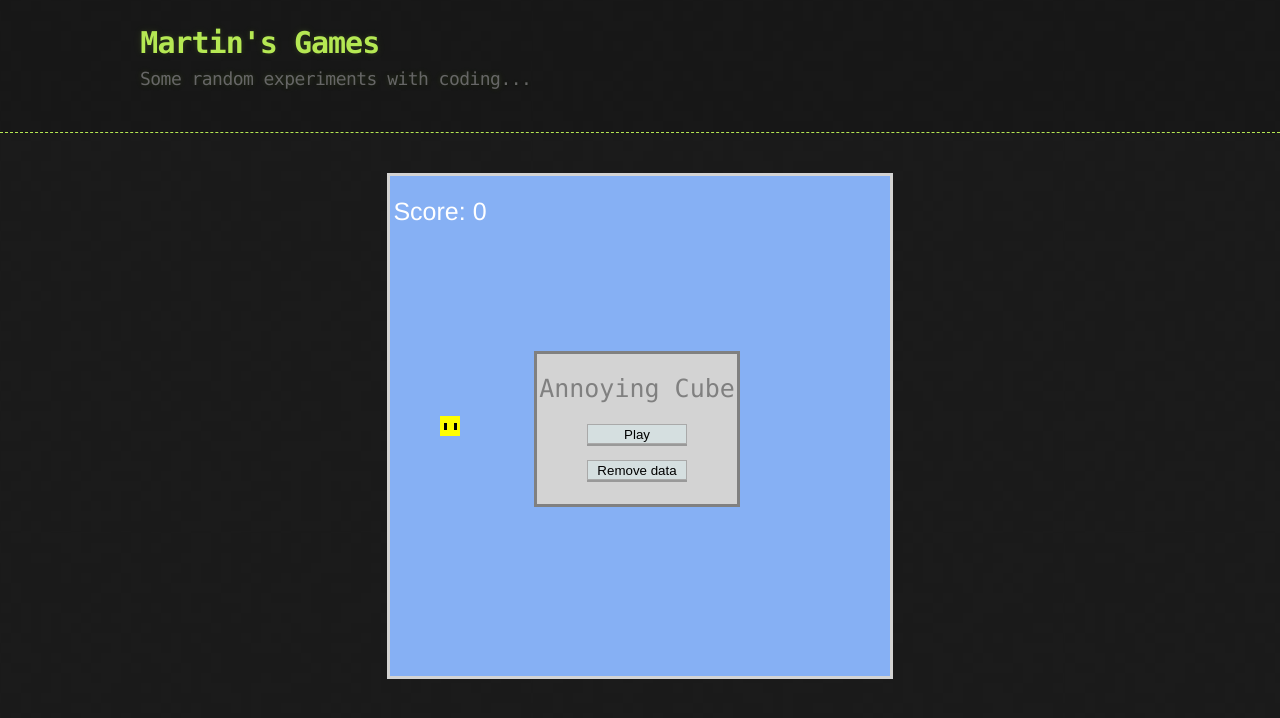
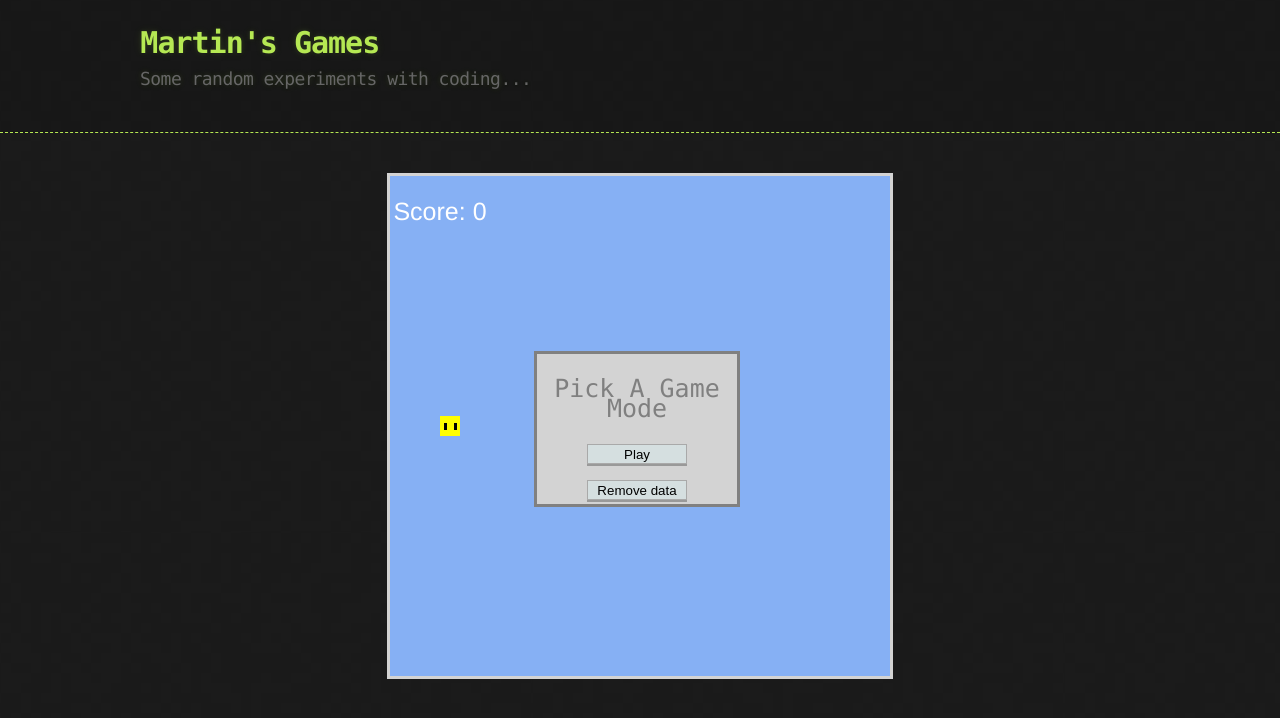
Before and after one commit to makoteo/blog, a Jekyll site: the page built from _games/flying-cube-dev/index.md, in a window 1280 px wide. Shown: the top 718 px of the page. Built offline with Jekyll 4.4.1, drawn with Linux system fonts in a browser that asks for light colours; some of the changed lines change nothing that is shown.

Commit message:
Everything working!!

```diff
--- a/_games/flying-cube-dev/game01.html
+++ b/_games/flying-cube-dev/game01.html
@@ -8,6 +8,11 @@
         </canvas>
         <div class="absolute" id="startMenu">
             <p class="centeredbig">Annoying Cube</p>
+            <p class="centered" onclick="Start()"><button>Play</button></p>
+            <p class="centered" onclick="Reload()"><button>Remove data</button></p>
+        </div>
+        <div class="absolute" id="modeMenu">
+            <p class="centeredbig">Pick A Game Mode</p>
             <p class="centered" onclick="Start()"><button>Play</button></p>
             <p class="centered" onclick="Reload()"><button>Remove data</button></p>
         </div>
--- a/_games/flying-cube-dev/game01.js
+++ b/_games/flying-cube-dev/game01.js
@@ -14,6 +14,8 @@
 var waiting = false;
 var pause = false;
 var pipesX = [];
+var speedUpTextTimer = 0;
+var speedUpTextVisible = false;
 function Player(x, y, width, height, velY){
     this.x = x;
     this.y = y;
@@ -36,8 +38,8 @@
             if(pipes.length > 0){
                 ctx.fillStyle = "red";
                 ctx.font = "15px Arial";
-                ctx.fillText("x",x + 2,y + 14);
-                ctx.fillText("x",x + width - 9,y + 14);
+                ctx.fillText("x",x + 4,y + 14);
+                ctx.fillText("x",x + width - 6,y + 14);
             }else{
                 ctx.fillStyle = "black";
                 ctx.fillRect(x + 4, y+7, 3, 7);
@@ -207,6 +209,7 @@
 
     player.draw();
     player.update();
+
     if(gameRunning == true){
         if(waiting == false) {
             frameCount++;
@@ -265,10 +268,25 @@
 
         if(frameCount % 2000 === 0) { //2000
             gameSpeed += 1;
+            speedUpTextTimer = 100;
             if(spawnRate > 40) {
                 spawnRate -= 15;
             }
             console.log("Speed up!! ");
+        }
+
+        if(speedUpTextTimer > 0){
+            speedUpTextTimer--;
+            speedUpTextVisible = true;
+        }else{
+            speedUpTextVisible = false;
+        }
+
+        if(speedUpTextVisible === true){
+            ctx.textAlign = "center";
+            ctx.fillStyle = "white";
+            ctx.font = "30px Arial";
+            ctx.fillText("SPEED UP AHEAD!!",WIDTH/2, HEIGHT/2);
         }
 
     }
@@ -284,6 +302,7 @@
         SCORE = 0;
         gameSpeed = 3;
         spawnRate = 130;
+        speedUpTextVisible = false;
         document.getElementById("score").innerHTML = "Score: " + SCORE;
         player.setY(240);
         HIGHSCORE = localStorage.getItem("HighScore");
```
